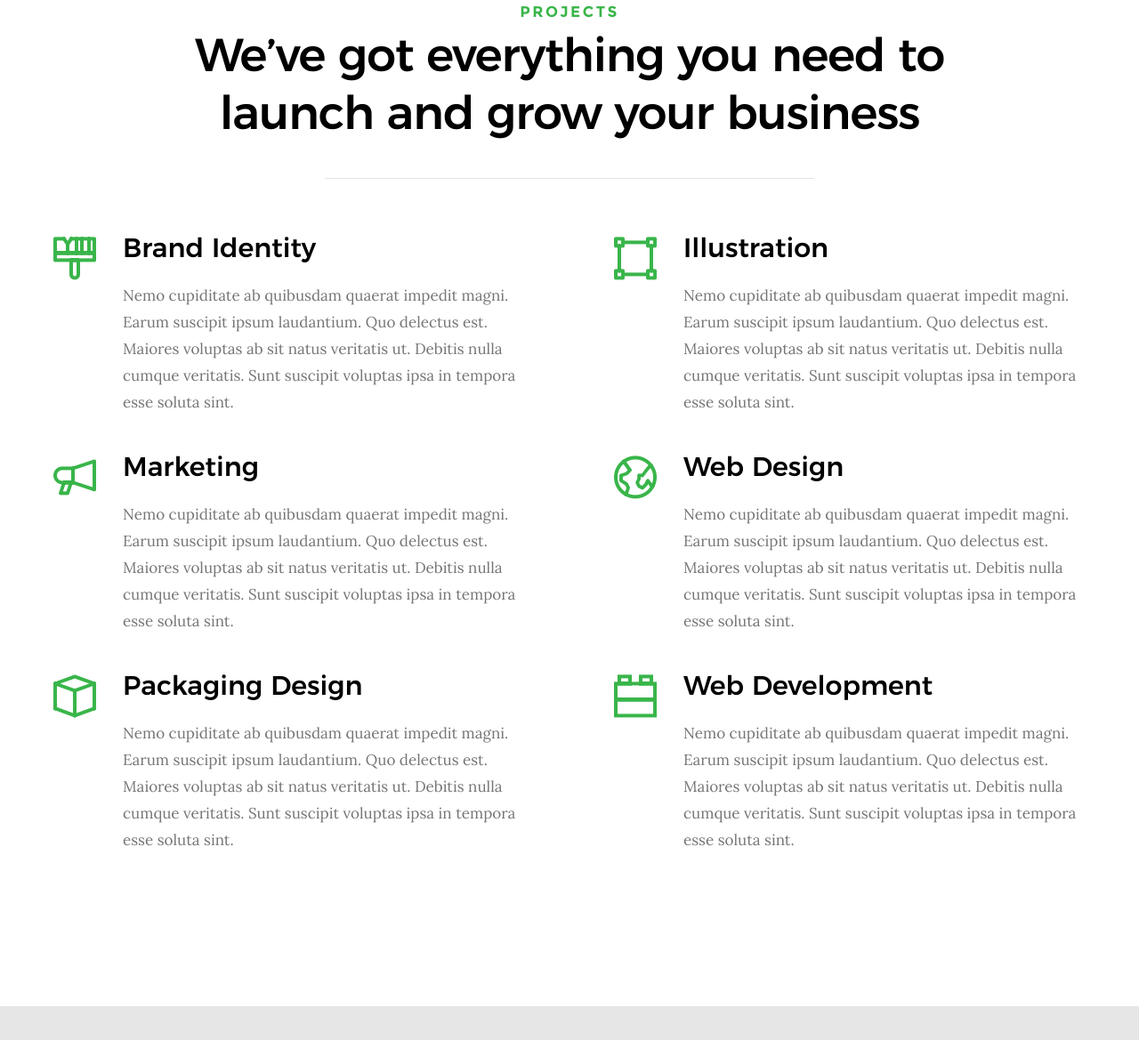
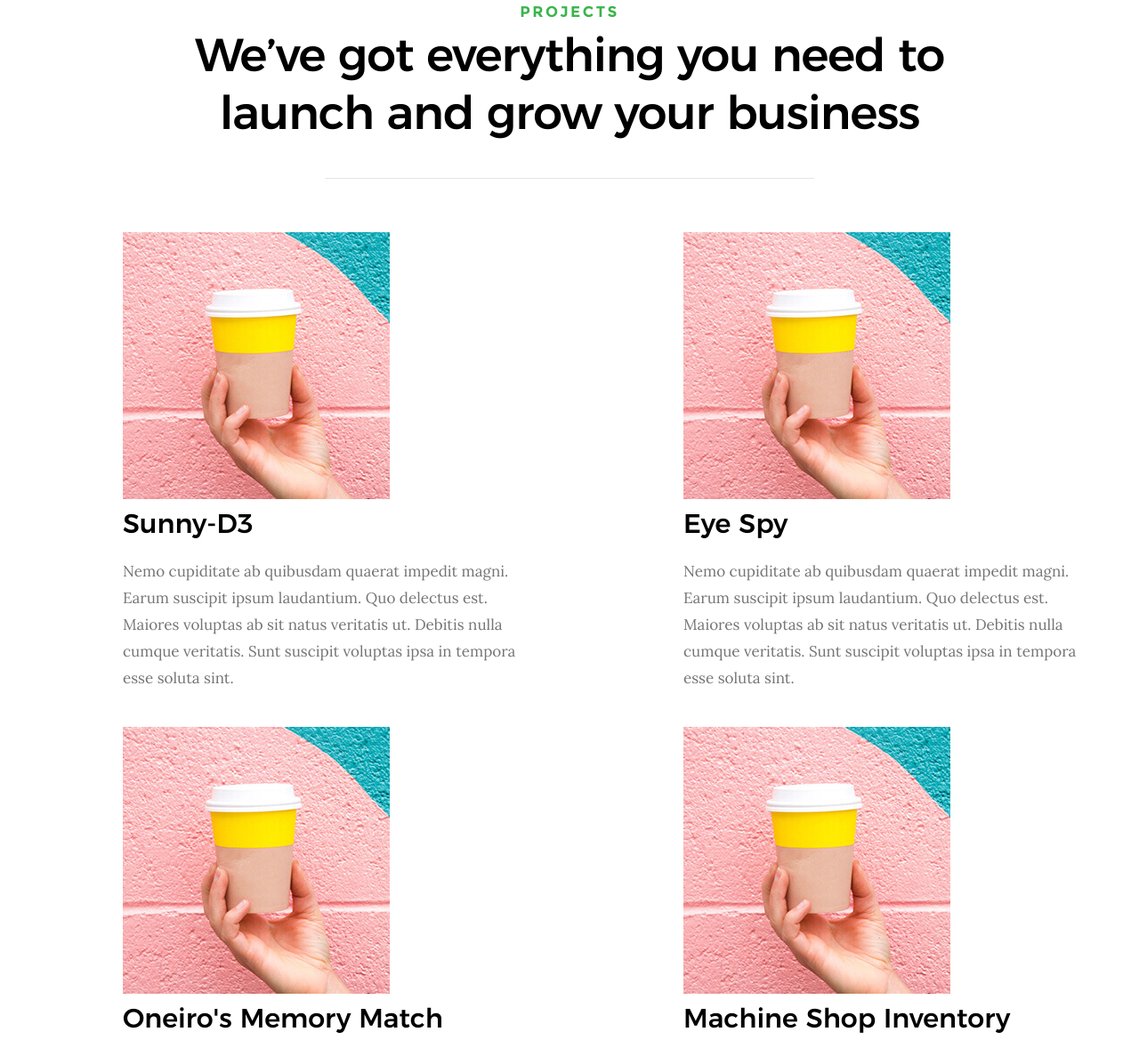
Before and after one commit to JonnyOneiro/portfolio, a plain HTML site: page index.html in a window 1280 px wide. Shown: the part 1730-2899 px from the top of the page at 89% size. Drawn offline with Linux system fonts and the light colour scheme; files whose address does not match are found by name.

Commit message:
added sample images

```diff
--- a/index.html
+++ b/index.html
@@ -215,10 +215,11 @@
 
             <div class="col-block service-item" data-aos="fade-up">
                 <div class="service-icon">
-                    <i class="icon-paint-brush"></i>
+                    <!-- <i class="icon-paint-brush"></i> -->
                 </div>
                 <div class="service-text">
-                    <h3 class="h2">Brand Identity</h3>
+                    <img src="images/sample-image.jpg" alt="">
+                    <h3 class="h2">Sunny-D3</h3>
                     <p>Nemo cupiditate ab quibusdam quaerat impedit magni. Earum suscipit ipsum laudantium.
                     Quo delectus est. Maiores voluptas ab sit natus veritatis ut. Debitis nulla cumque veritatis.
                     Sunt suscipit voluptas ipsa in tempora esse soluta sint.
@@ -228,10 +229,11 @@
 
             <div class="col-block service-item" data-aos="fade-up">
                 <div class="service-icon">
-                    <i class="icon-group"></i>
+                    <!-- <i class="icon-group"></i> -->
                 </div>
                 <div class="service-text">
-                    <h3 class="h2">Illustration</h3>
+                    <img src="images/sample-image.jpg" alt="">
+                    <h3 class="h2">Eye Spy</h3>
                     <p>Nemo cupiditate ab quibusdam quaerat impedit magni. Earum suscipit ipsum laudantium.
                     Quo delectus est. Maiores voluptas ab sit natus veritatis ut. Debitis nulla cumque veritatis.
                     Sunt suscipit voluptas ipsa in tempora esse soluta sint.
@@ -241,10 +243,11 @@
 
             <div class="col-block service-item" data-aos="fade-up">
                 <div class="service-icon">
-                    <i class="icon-megaphone"></i>
+                    <!-- <i class="icon-megaphone"></i> -->
                 </div>
                 <div class="service-text">
-                    <h3 class="h2">Marketing</h3>
+                        <img src="images/sample-image.jpg" alt="">
+                    <h3 class="h2">Oneiro's Memory Match</h3>
                     <p>Nemo cupiditate ab quibusdam quaerat impedit magni. Earum suscipit ipsum laudantium.
                     Quo delectus est. Maiores voluptas ab sit natus veritatis ut. Debitis nulla cumque veritatis.
                     Sunt suscipit voluptas ipsa in tempora esse soluta sint.
@@ -254,10 +257,11 @@
 
             <div class="col-block service-item" data-aos="fade-up">
                 <div class="service-icon">
-                    <i class="icon-earth"></i>
+                    <!-- <i class="icon-earth"></i> -->
                 </div>
                 <div class="service-text">
-                    <h3 class="h2">Web Design</h3>
+                    <img src="images/sample-image.jpg" alt="">
+                    <h3 class="h2">Machine Shop Inventory</h3>
                     <p>Nemo cupiditate ab quibusdam quaerat impedit magni. Earum suscipit ipsum laudantium.
                     Quo delectus est. Maiores voluptas ab sit natus veritatis ut. Debitis nulla cumque veritatis.
                     Sunt suscipit voluptas ipsa in tempora esse soluta sint.
@@ -265,29 +269,6 @@
                 </div>
             </div>
 
-            <div class="col-block service-item" data-aos="fade-up">
-                <div class="service-icon">
-                    <i class="icon-cube"></i>
-                </div>
-                <div class="service-text">
-                    <h3 class="h2">Packaging Design</h3>
-                    <p>Nemo cupiditate ab quibusdam quaerat impedit magni. Earum suscipit ipsum laudantium.
-                    Quo delectus est. Maiores voluptas ab sit natus veritatis ut. Debitis nulla cumque veritatis.
-                    Sunt suscipit voluptas ipsa in tempora esse soluta sint.
-                    </p>
-                </div>
-            </div>
-
-            <div class="col-block service-item" data-aos="fade-up">
-                <div class="service-icon"><i class="icon-lego-block"></i></div>
-                <div class="service-text">
-                    <h3 class="h2">Web Development</h3>
-                    <p>Nemo cupiditate ab quibusdam quaerat impedit magni. Earum suscipit ipsum laudantium.
-                    Quo delectus est. Maiores voluptas ab sit natus veritatis ut. Debitis nulla cumque veritatis.
-                    Sunt suscipit voluptas ipsa in tempora esse soluta sint.
-                    </p>
-                </div>
-            </div>
 
         </div> <!-- end services-list -->
 
```
